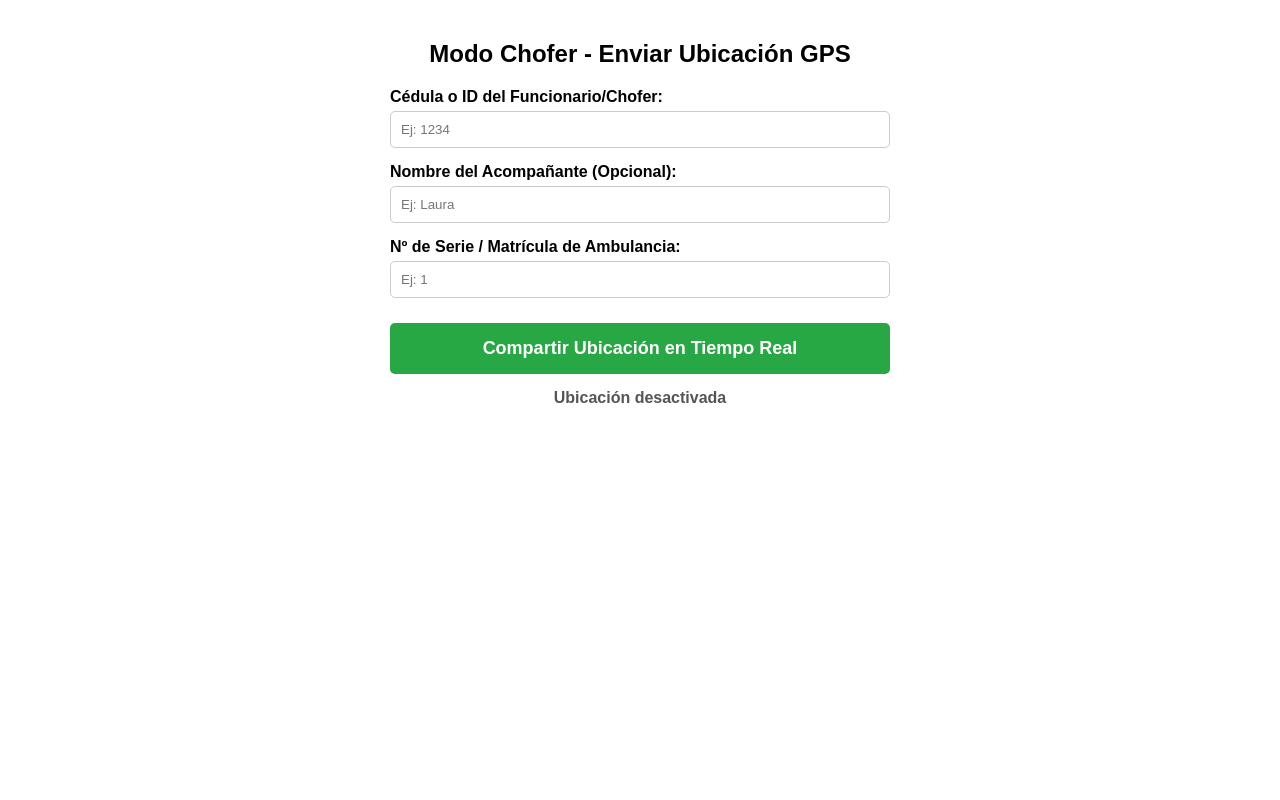
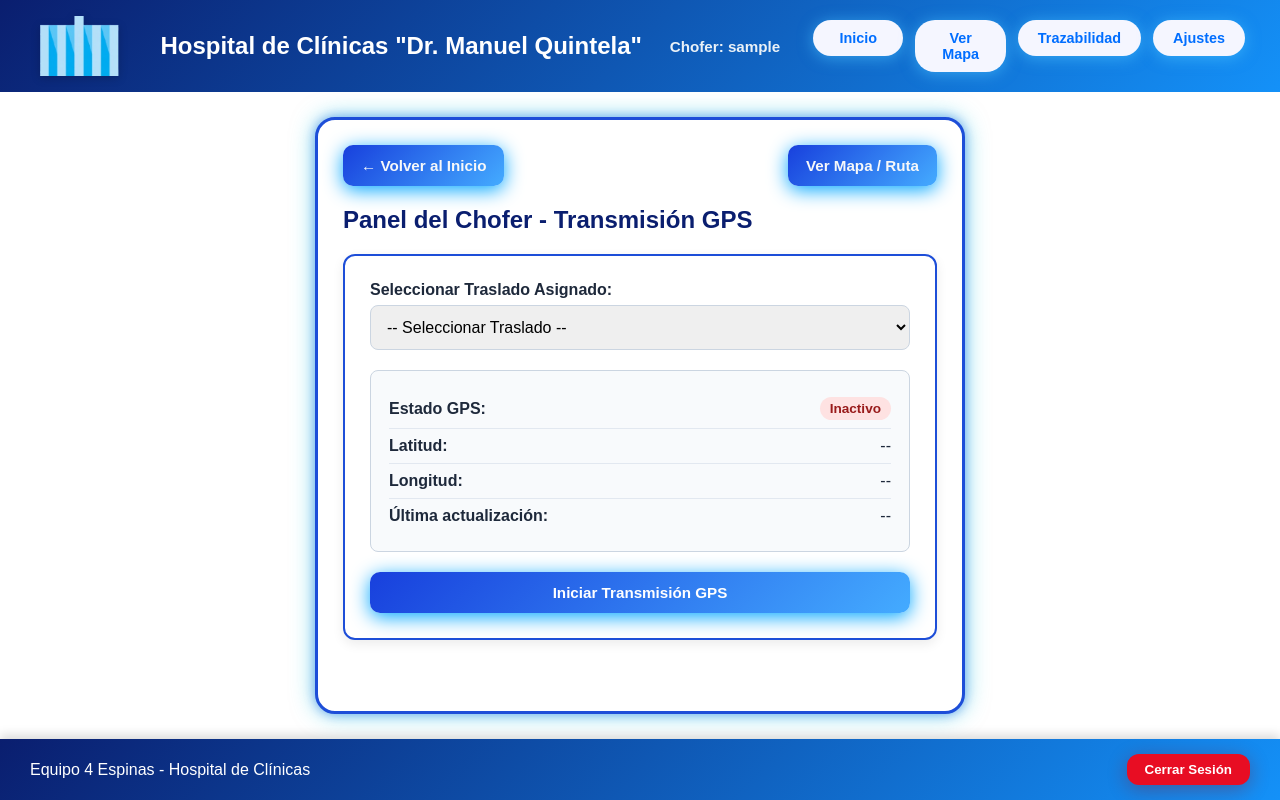
Before and after one commit to espinascuatro-rgb/Fronted-4Espinas, a PHP site: page /pages/chofer-gps.php in a window 1280 px wide. Run offline with PHP 8.4, Linux system fonts and the light colour scheme; the visitor is signed in with stand-in values (Sample User, id 1); data comes from the database, SQL or seed files in the repository.

Commit message:
Separe archivos y le di estructura

```diff
--- /dev/null
+++ b/css/modo-chofer.css
@@ -0,0 +1,126 @@
+.contenedor-chofer-main {
+    max-width: 650px;
+    margin: 0 auto;
+    display: block;
+}
+
+.header-acciones-chofer {
+    display: flex;
+    justify-content: space-between;
+    align-items: center;
+    margin-bottom: 20px;
+    gap: 10px;
+}
+
+.btn-volver, .btn-mapa-nav {
+    width: auto !important;
+}
+
+.titulo-seccion {
+    color: #0a1e6f;
+    margin-bottom: 20px;
+}
+
+.card-chofer-panel {
+    background: #ffffff;
+    border: 2px solid #1d4ed8;
+    border-radius: 12px;
+    padding: 25px;
+    box-shadow: 0 4px 12px rgba(0, 0, 0, 0.08);
+}
+
+.form-group-chofer {
+    margin-bottom: 20px;
+}
+
+.input-select-chofer {
+    width: 100%;
+    padding: 12px;
+    border-radius: 8px;
+    border: 1px solid #cbd5e1;
+    margin-top: 6px;
+    box-sizing: border-box;
+    font-size: 1rem;
+}
+
+.estado-gps-box {
+    background-color: #f8fafc;
+    border: 1px solid #cbd5e1;
+    border-radius: 8px;
+    padding: 18px;
+    margin-bottom: 20px;
+}
+
+.fila-estado {
+    display: flex;
+    justify-content: space-between;
+    align-items: center;
+    padding: 8px 0;
+    border-bottom: 1px solid #e2e8f0;
+}
+
+.fila-estado:last-child {
+    border-bottom: none;
+}
+
+.badge-gps {
+    padding: 4px 10px;
+    border-radius: 12px;
+    font-weight: bold;
+    font-size: 0.85rem;
+}
+
+.badge-off {
+    background-color: #fee2e2;
+    color: #991b1b;
+}
+
+.badge-on {
+    background-color: #dcfce7;
+    color: #166534;
+}
+
+.acciones-chofer-grid {
+    display: flex;
+    flex-direction: column;
+    gap: 12px;
+}
+
+.btn-transmitir-gps {
+    width: 100%;
+    padding: 14px;
+    background: #16a34a;
+    color: white;
+    border: none;
+    border-radius: 8px;
+    font-size: 1.05rem;
+    font-weight: bold;
+    cursor: pointer;
+    box-shadow: 0 3px 10px rgba(22, 163, 74, 0.3);
+    transition: all 0.3s ease;
+}
+
+.btn-transmitir-gps:hover {
+    background: #15803d;
+}
+
+.btn-transmitir-gps.activo {
+    background: #dc2626;
+    box-shadow: 0 3px 10px rgba(220, 38, 38, 0.3);
+}
+
+.btn-finalizar-traslado {
+    width: 100%;
+    padding: 12px;
+    background: #0284c7;
+    color: white;
+    border: none;
+    border-radius: 8px;
+    font-size: 1rem;
+    font-weight: bold;
+    cursor: pointer;
+}
+
+.btn-finalizar-traslado:hover {
+    background: #0369a1;
+}
--- a/pages/chofer-gps.php
+++ b/pages/chofer-gps.php
@@ -1,127 +1,101 @@
+<?php
+require_once __DIR__ . '/../php/checksesion.php';
+require_once __DIR__ . '/../php/conexion.php';
+
+// Obtener traslados en proceso o pendientes para que el chofer seleccione
+$sql_traslados = "SELECT t.*, a.matricula
+                  FROM traslado t
+                  LEFT JOIN ambulancia a ON t.matricula_ambulancia = a.numero_de_serie
+                  WHERE t.estado IN ('en_proceso', 'pendiente')
+                  ORDER BY t.id_traslado DESC";
+$res_traslados = $con->query($sql_traslados);
+?>
 <!DOCTYPE html>
 <html lang="es">
+
 <head>
     <meta charset="UTF-8">
     <meta name="viewport" content="width=device-width, initial-scale=1.0">
-    <title>GPS Chofer - Traslado activo</title>
-    <style>
-        body { font-family: sans-serif; text-align: center; padding: 20px; max-width: 500px; margin: 0 auto; }
-        .campo { text-align: left; margin-bottom: 15px; }
-        .campo label { display: block; font-weight: bold; margin-bottom: 5px; }
-        .campo input { width: 100%; padding: 10px; border: 1px solid #ccc; border-radius: 5px; box-sizing: border-box; }
-        .btn { padding: 15px 25px; font-size: 18px; border: none; border-radius: 5px; color: white; cursor: pointer; width: 100%; margin-top: 10px; font-weight: bold; }
-        .btn-activar { background-color: #28a745; }
-        .btn-desactivar { background-color: #dc3545; }
-        #estado { font-weight: bold; margin-top: 15px; color: #555; }
-    </style>
+    <title>Modo Chofer GPS - Hospital de Clínicas</title>
+    <link rel="stylesheet" href="../css/elementosC.css">
+    <link rel="stylesheet" href="../css/guia.css">
+    <link rel="stylesheet" href="../css/modo-chofer.css">
 </head>
-<body>
-    <h2>Modo Chofer - Enviar Ubicación GPS</h2>
 
-    <div class="campo">
-        <label for="txtChofer">Cédula o ID del Funcionario/Chofer:</label>
-        <input type="text" id="txtChofer" placeholder="Ej: 1234">
-    </div>
+<body class="bodyguia">
+    <header class="Headerguia">
+        <img src="../fotos-videos/logor.png" alt="Logo del hospital" class="logo">
+        <h1>Hospital de Clínicas "Dr. Manuel Quintela"</h1>
+        <p>Chofer: <?php echo htmlspecialchars($_SESSION['usuario_nombre']); ?></p>
+        <nav class="navguia">
+            <a href="../pages/guia.php">Inicio</a>
+            <a href="../pages/ver-ruta.php">Ver Mapa</a>
+            <a href="../pages/trazabilidad.php">Trazabilidad</a>
+            <a href="../pages/ajustes.php">Ajustes</a>
+        </nav>
+    </header>
 
-    <div class="campo">
-        <label for="txtAcompanante">Nombre del Acompañante (Opcional):</label>
-        <input type="text" id="txtAcompanante" placeholder="Ej: Laura">
-    </div>
+    <main class="mainguia">
+        <section class="sectionguia contenedor-chofer-main">
+            <div class="header-acciones-chofer">
+                <button class="btnguia1 btn-volver">
+                    <a href="../pages/guia.php">← Volver al Inicio</a>
+                </button>
+                <button class="btnguia6 btn-mapa-nav">
+                    <a href="../pages/ver-ruta.php">Ver Mapa / Ruta</a>
+                </button>
+            </div>
 
-    <div class="campo">
-        <label for="txtAmbulancia">Nº de Serie / Matrícula de Ambulancia:</label>
-        <input type="text" id="txtAmbulancia" placeholder="Ej: 1">
-    </div>
+            <h2 class="titulo-seccion">Panel del Chofer - Transmisión GPS</h2>
 
-    <button id="btnActivar" class="btn btn-activar">Compartir Ubicación en Tiempo Real</button>
-    <button id="btnDesactivar" class="btn btn-desactivar" style="display:none;">Detener Compartir</button>
+            <div class="card-chofer-panel">
+                <div class="form-group-chofer">
+                    <label for="selectTrasladoChofer"><strong>Seleccionar Traslado Asignado:</strong></label>
+                    <select id="selectTrasladoChofer" class="input-select-chofer">
+                        <option value="">-- Seleccionar Traslado --</option>
+                        <?php if ($res_traslados && $res_traslados->num_rows > 0): ?>
+                            <?php while ($t = $res_traslados->fetch_assoc()): ?>
+                                <option value="<?php echo $t['id_traslado']; ?>">
+                                    Traslado #<?php echo $t['id_traslado']; ?> - Destino: <?php echo htmlspecialchars($t['destino'] ?? 'Sin destino'); ?> (Móvil: <?php echo htmlspecialchars($t['matricula_ambulancia'] ?? 'N/A'); ?>)
+                                </option>
+                            <?php endwhile; ?>
+                        <?php endif; ?>
+                    </select>
+                </div>
 
-    <p id="estado">Ubicación desactivada</p>
+                <div class="estado-gps-box">
+                    <div class="fila-estado">
+                        <strong>Estado GPS:</strong>
+                        <span id="sttGpsText" class="badge-gps badge-off">Inactivo</span>
+                    </div>
+                    <div class="fila-estado">
+                        <strong>Latitud:</strong>
+                        <span id="txtLat">--</span>
+                    </div>
+                    <div class="fila-estado">
+                        <strong>Longitud:</strong>
+                        <span id="txtLng">--</span>
+                    </div>
+                    <div class="fila-estado">
+                        <strong>Última actualización:</strong>
+                        <span id="txtHoraGps">--</span>
+                    </div>
+                </div>
 
-    <script>
-        const ID_TRASLADO = 1;
-        let watchId = null;
+                <div class="acciones-chofer-grid">
+                    <button id="btnChoferGps" class="btn-transmitir-gps">Iniciar Transmisión GPS</button>
+                    <button id="btnFinalizarTraslado" class="btn-finalizar-traslado" style="display: none;">Finalizar Traslado</button>
+                </div>
+            </div>
+        </section>
+    </main>
 
-        const btnActivar = document.getElementById('btnActivar');
-        const btnDesactivar = document.getElementById('btnDesactivar');
-        const estado = document.getElementById('estado');
+    <footer class="footerguia">
+        <p>Equipo 4 Espinas - Hospital de Clínicas</p>
+        <button><a href="../php/logout.php">Cerrar Sesión</a></button>
+    </footer>
 
-        const txtChofer = document.getElementById('txtChofer');
-        const txtAcompanante = document.getElementById('txtAcompanante');
-        const txtAmbulancia = document.getElementById('txtAmbulancia');
+    <script src="../js/modo-chofer.js"></script>
+</body>
 
-        btnActivar.addEventListener('click', async () => {
-            const choferVal = txtChofer.value.trim();
-            const ambVal = txtAmbulancia.value.trim();
-            const acompVal = txtAcompanante.value.trim();
-
-            if (!choferVal || !ambVal) {
-                alert("Por favor, ingrese la cédula del chofer y la unidad de ambulancia.");
-                return;
-            }
-
-            estado.innerText = "Guardando datos del traslado...";
-
-            try {
-                const formData = new FormData();
-                formData.append('accion', 'guardar_datos_chofer');
-                formData.append('id_traslado', ID_TRASLADO);
-                formData.append('chofer', choferVal);
-                formData.append('acompanante', acompVal);
-                formData.append('ambulancia', ambVal);
-
-                const resGuardar = await fetch('../php/actualizar_posicion.php', { method: 'POST', body: formData });
-                const jsonGuardar = await resGuardar.json();
-
-                if (jsonGuardar.status !== 'ok') {
-                    alert("Error al guardar datos: " + (jsonGuardar.msg || 'Asegúrese de que la cédula y ambulancia existan en la base de datos'));
-                    return;
-                }
-            } catch (e) {
-                alert("Error de conexión al guardar los datos del chofer.");
-                return;
-            }
-
-            if ("geolocation" in navigator) {
-                watchId = navigator.geolocation.watchPosition(
-                    async (posicion) => {
-                        const lat = posicion.coords.latitude;
-                        const lng = posicion.coords.longitude;
-
-                        const formData = new FormData();
-                        formData.append('accion', 'actualizar_chofer');
-                        formData.append('id_traslado', ID_TRASLADO);
-                        formData.append('lat', lat);
-                        formData.append('lng', lng);
-
-                        await fetch('../php/actualizar_posicion.php', { method: 'POST', body: formData });
-
-                        estado.innerText = `Transmitiendo GPS: Lat ${lat.toFixed(5)}, Lng ${lng.toFixed(5)}`;
-                        estado.style.color = '#28a745';
-
-                        btnActivar.style.display = 'none';
-                        btnDesactivar.style.display = 'block';
-                    },
-                    (err) => {
-                        alert("Error al obtener la ubicación GPS: " + err.message);
-                    },
-                    { enableHighAccuracy: true, timeout: 5000, maximumAge: 1000 }
-                );
-            } else {
-                alert("Tu dispositivo no soporta geolocalización.");
-            }
-        });
-
-        btnDesactivar.addEventListener('click', () => {
-            if (watchId !== null) {
-                navigator.geolocation.clearWatch(watchId);
-                watchId = null;
-                estado.innerText = "Ubicación desactivada";
-                estado.style.color = "#dc3545";
-                btnActivar.style.display = 'block';
-                btnDesactivar.style.display = 'none';
-            }
-        });
-    </script>
-</body>
 </html>
```
Also changed, not shown: js/modo-chofer.js (added, +113 -0 lines).
